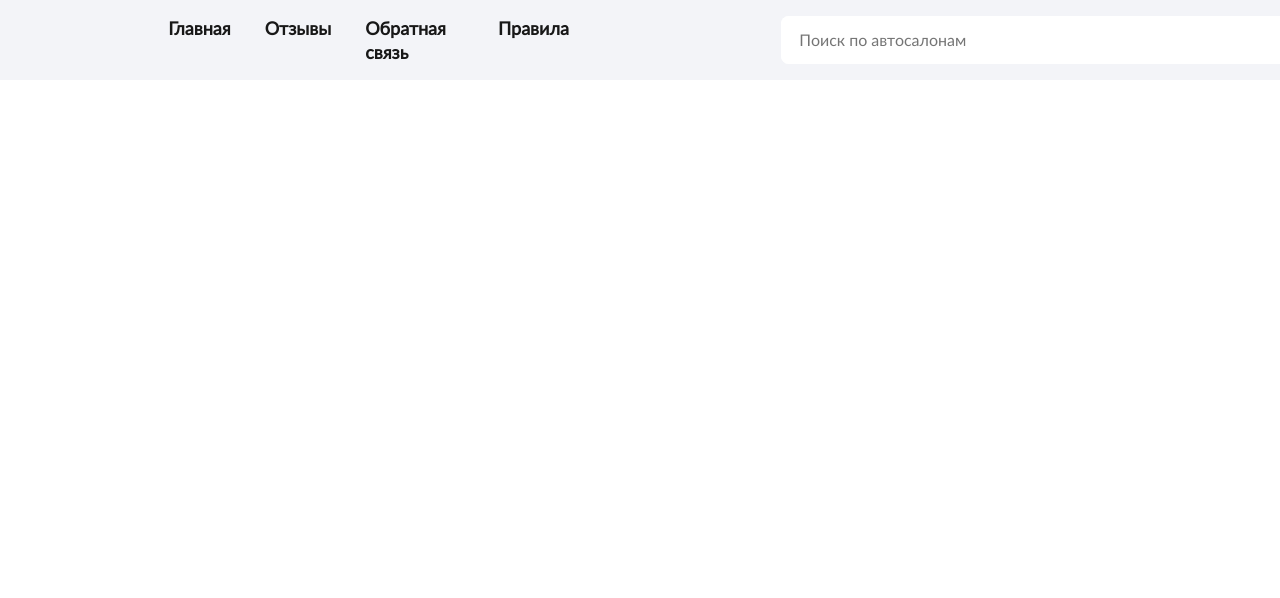
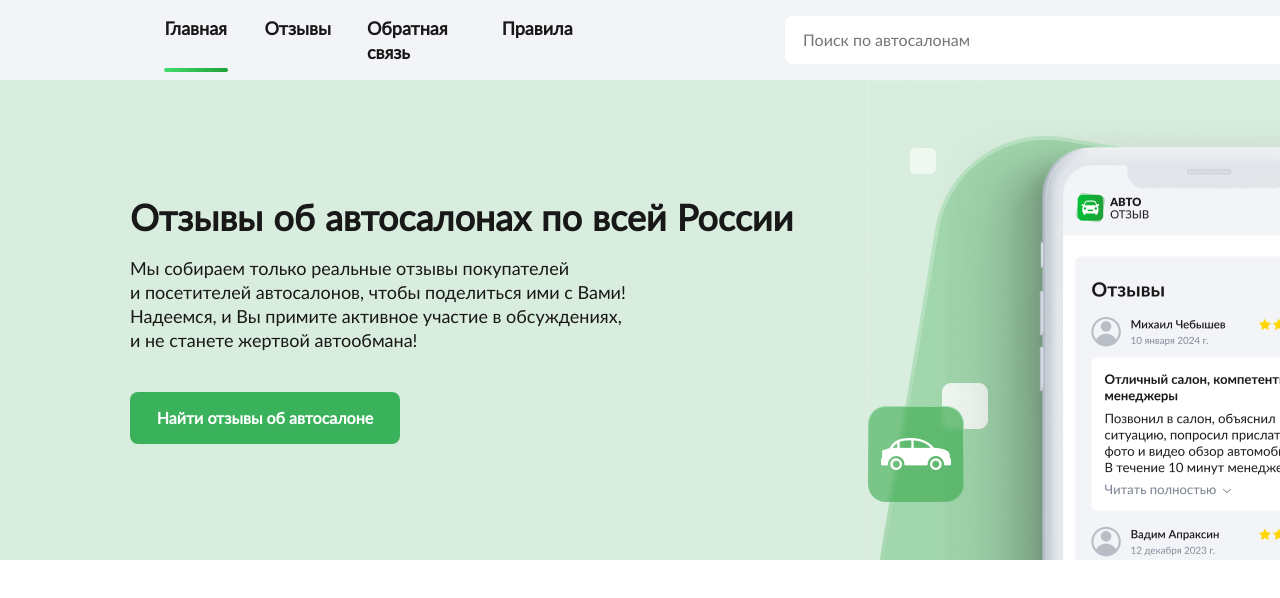
Before and after one commit to troyezg/test-project-3, a plain HTML site: page index.html in a window 1280 px wide. Shown: the top 598 px of the page. Drawn offline with Linux system fonts and the light colour scheme.

Commit message:
feat: landing page done, also some header fixes and improvements

```diff
--- a/index.html
+++ b/index.html
@@ -13,10 +13,22 @@
             <img class="header-logo" src="./images/logo.png" alt="header-logo">
             <nav class="header-nav">
                 <ul class="header-nav__list">
-                    <li><p class="header-nav__list__text">Главная</p></li>
-                    <li><p class="header-nav__list__text">Отзывы</p></li>
-                    <li><p class="header-nav__list__text">Обратная связь</p></li>
-                    <li><p class="header-nav__list__text">Правила</p></li>
+                    <li>
+                        <p class="header-nav__list__text">Главная</p>
+                        <div class="header-page-border border-active"></div>
+                    </li>
+                    <li>
+                        <p class="header-nav__list__text">Отзывы</p>
+                        <div class="header-page-border border-hidden"></div>
+                    </li>
+                    <li>
+                        <p class="header-nav__list__text">Обратная связь</p>
+                        <div class="header-page-border border-hidden"></div>
+                    </li>
+                    <li>
+                        <p class="header-nav__list__text">Правила</p>
+                        <div class="header-page-border border-hidden"></div>
+                    </li>
                 </ul>
             </nav>
             <div class="header-search-container">
@@ -25,6 +37,19 @@
             </div>
         </div>
     </header>
-
+    <section class="landing-page">
+        <div class="landing-page__content">
+            <div class="landing-page__text-block">
+                <div class="text-block__text-container">
+                    <h1 class="text-block__title">Отзывы об автосалонах по всей России</h1>
+                    <h5 class="text-block__text">Мы собираем только реальные отзывы покупателей и посетителей автосалонов, чтобы поделиться ими с Вами! Надеемся, и Вы примите активное участие в обсуждениях, и не станете жертвой автообмана!</h5>
+                </div>
+                <button class="text-block__button">
+                    <span class="button__text">Найти отзывы об автосалоне</span>
+                </button>
+            </div>
+            <img class="landing-page__image" src="./images/landing-image.png" alt="landing-image">
+        </div>
+    </section>
 </body>
 </html>
--- a/style.css
+++ b/style.css
@@ -51,7 +51,7 @@ body {
     display: flex;
     flex-direction: row;
     justify-content: center;
-    gap: 34px;
+    gap: 36px;
     padding: 0;
     margin: 0;
 
@@ -71,6 +71,30 @@ body {
     margin: 0;
 
     color: #181818;
+}
+
+.border-hidden {
+    position: absolute;
+    display: none;
+    pointer-events: none;
+}
+
+.border-active {
+    position: relative;
+    display: block;
+    pointer-events: all;
+}
+
+.header-page-border {
+    position: relative;
+    width: 64px;
+    height: 4px;
+    left: 0px;
+    top: 28px;
+    z-index: 5;
+
+    background: linear-gradient(273.2deg, #21A038 0%, #42DC6D 100%);
+    border-radius: 100px;
 }
 
 .header-search-container {
@@ -110,3 +134,116 @@ body {
 .header-search-container__icon {
     position: relative;
 }
+
+.landing-page {
+    position: relative;
+    width: 100%;
+    height: 480px;
+    box-sizing: border-box;
+    background: #D9EDDE;
+}
+
+.landing-page__content {
+    position: relative;
+    width: calc(100% - 260px);
+    height: fit-content;
+
+    display: flex;
+    flex-direction: row;
+    justify-content: space-between;
+    align-items: flex-start;
+
+    padding: 0px 130px;
+}
+
+.landing-page__text-block {
+    position: relative;
+    width: 738px;
+    height: 248px;
+
+    display: flex;
+    flex-direction: column;
+    align-items: flex-start;
+    padding: 116px 0px 0px 0px;
+    gap: 40px;
+}
+
+.text-block__text-container {
+    position: relative;
+    width: 738px;
+    height: 156px;
+
+    display: flex;
+    flex-direction: column;
+    align-items: flex-start;
+    padding: 0px;
+    gap: 18px;
+}
+
+.text-block__title {
+    position: relative;
+
+    font-family: 'Lato';
+    font-style: normal;
+    font-weight: 700;
+    font-size: 36px;
+    line-height: 42px;
+    word-spacing: 1px;
+    margin: 0;
+
+    color: #181818;
+}
+
+.text-block__text {
+    position: relative;
+    width: 540px;
+    height: 96px;
+
+    font-family: 'Lato';
+    font-style: normal;
+    font-weight: 500;
+    font-size: 18px;
+    line-height: 24px;
+    margin: 0;
+
+    color: #181818;
+}
+
+.text-block__button {
+    position: relative;
+
+    display: flex;
+    flex-direction: row;
+    align-items: flex-start;
+    padding: 16px 26px;
+    gap: 10px;
+
+    width: 270px;
+    height: 52px;
+
+    background: #3AB25B;
+    border: none;
+    border-radius: 8px;
+}
+
+.button__text {
+    position: relative;
+    width: 218px;
+    height: 20px;
+
+    font-family: 'Lato';
+    font-style: normal;
+    font-weight: 600;
+    font-size: 16px;
+    line-height: 20px;
+    margin: 0;
+
+    color: #FFFFFF;
+}
+
+.landing-page {
+    position: relative;
+    width: auto;
+    height: 480px;
+    overflow: hidden;
+}
```
Also changed, not shown: images/landing-image.png (added).
